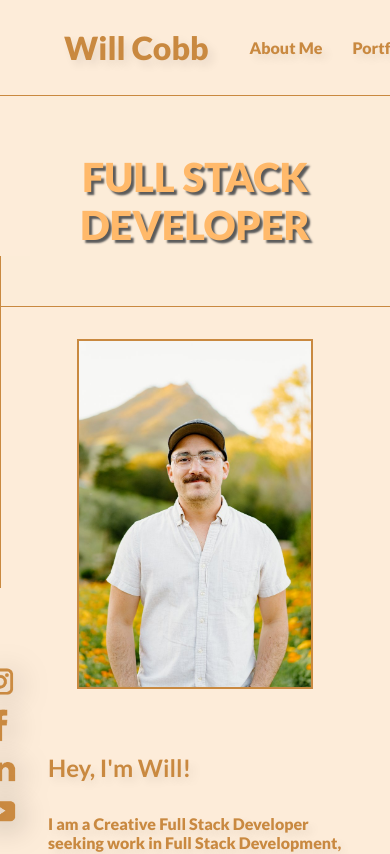
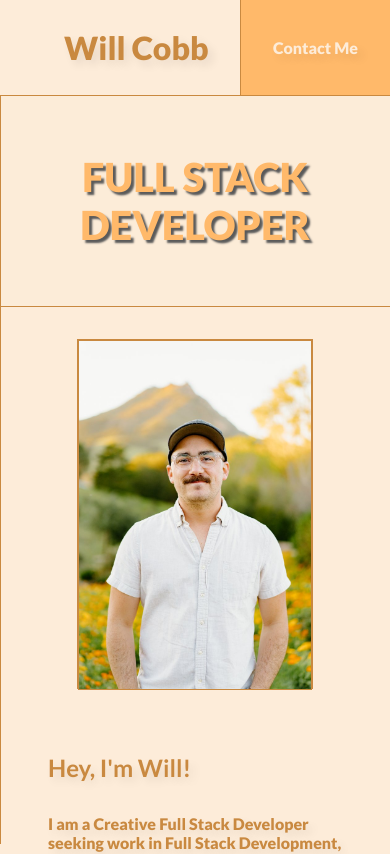
Before and after one commit to 1willcobb/Portfolio-React, a React (Vite) app: page / in a window 390 px wide. Shown: the top 854 px of the page. Built offline with nearby package versions, Linux system fonts and the light colour scheme.

Commit message:
added more to the nav bar

```diff
--- a/src/App.css
+++ b/src/App.css
@@ -1,4 +1,3 @@
-
 * {
   font-family: 'Lato', sans-serif;
   font-weight: 900;
@@ -21,7 +20,6 @@
   --text-pop-subtle: 5px 5px 10px rgba(0, 0, 0, 0.09);
   --text-pop-not-subtle: 5px 5px 15px rgba(0, 0, 0, 0.281);
   --transition-time: .5s ease;
-
 }
 
 html{
@@ -41,12 +39,16 @@ h4 { font-weight: 300; }
   transition: margin var(--transition-time);
 }
 
-header {
-  width: calc(100% - var(--side-bar-size));
-  position: fixed;
-  top: 0;
-  z-index: 999;
-  transition: width var(--transition-time);
+.hidden {
+  opacity: 0;
+  visibility: hidden;
+  transition: opacity var(--transition-time), visibility 0s linear 0.3s;
+}
+
+.hidden.show {
+  opacity: 1;
+  visibility: visible;
+  transition: opacity 10s;
 }
 
 
@@ -86,21 +88,6 @@ footer h4 {
   opacity: 75%;
 }
 
-div {
-  display: flex;
-}
-
-.hidden {
-  opacity: 0;
-  visibility: hidden;
-  transition: opacity var(--transition-time), visibility 0s linear 0.3s;
-}
-
-.hidden.show {
-  opacity: 1;
-  visibility: visible;
-  transition: opacity 10s;
-}
 
 
 .anchor {
@@ -345,7 +332,6 @@ div {
   font-weight: 300;
 }
 
-
 .reachout-button:hover {
   transition: .2s;
   transform: translate(-.1rem, -.1rem);
@@ -361,23 +347,12 @@ div {
 
 @media screen and (max-width: 992px) {
 
-  .header-container {
-    padding-left: 2rem;
-  }
-
   body {
     display: flex;
     flex-direction: column;
     margin-left: 0;
   }
 
-  header {
-    width: 100%;
-    position: fixed;
-    top: 0;
-    left: 0;
-    z-index: 999;
-  }
 
   .social-icons-nav, .side-nav {
     display: none;
@@ -420,10 +395,6 @@ div {
     padding: .1rem .5rem;
   }
 
-  .header-container {
-    padding-left: 1rem;
-  }
-
   .main-body #about-me {
     display: flex;
     flex-direction: column;
@@ -442,9 +413,6 @@ div {
 }
 
 @media screen and (max-width: 450px) {
-  .nav {
-    display: none;
-  }
 
   .banner .video-container iframe {
     display: none;
--- a/src/components/Nav/CallToAction.tsx
+++ b/src/components/Nav/CallToAction.tsx
@@ -2,7 +2,7 @@ import { styled } from "styled-components";
 import { NavLink } from "react-router-dom";
 
 interface Props {
-    children: string,
+  children: string;
 }
 
 const NavLinkStyled = styled(NavLink)`
@@ -10,7 +10,7 @@ const NavLinkStyled = styled(NavLink)`
   justify-content: center;
   align-items: center;
   text-decoration: none;
-  padding: .5rem 2rem;
+  padding: 0.5rem 2rem;
   cursor: pointer;
   white-space: nowrap;
   height: 100%;
@@ -19,20 +19,18 @@ const NavLinkStyled = styled(NavLink)`
   color: var(--background-color);
   &:hover {
     background-color: var(--hover-color);
-    color: var(--background-color)
+    color: var(--background-color);
   }
   &:active {
     background-color: var(--active-color);
-    color:var(--solid-color);
+    color: var(--solid-color);
   }
-`
+`;
 
-const CallToAction = ({children} : Props) => {
+const CallToAction = ({ children }: Props) => {
   return (
-    <NavLinkStyled to="mailto:cobb.will@gmail.com">
-    {children}
-    </NavLinkStyled>
-  )
-}
+    <NavLinkStyled to="mailto:cobb.will@gmail.com">{children}</NavLinkStyled>
+  );
+};
 
-export default CallToAction
+export default CallToAction;
--- a/src/components/Nav/Nav.tsx
+++ b/src/components/Nav/Nav.tsx
@@ -1,66 +1,36 @@
 import { styled } from "styled-components";
-import { HashLink } from "react-router-hash-link";
 import Logo from "./Logo";
 import CallToAction from "./CallToAction";
-
-const NavUL = styled.ul`
-  list-style: none;
-  display: flex;
-  flex: 1 0 0;
-  justify-content: flex-end;
-  padding: 10px 10px;
-  text-decoration: none;
-  white-space: nowrap;
-  transition: width var(--transition-time);
-`;
+import NavLinks from "./NavLinks";
 
 const HeaderContainer = styled.div`
   display: flex;
-  flex: 1 0 0;
   align-items: center;
-  width: 100%;
   height: var(--top-nav-size);
-  z-index: 1;
   border-bottom: var(--borders);
   padding-left: 4rem;
   text-shadow: var(--text-pop-subtle);
-  transition: margin var(--transition-time);
-`;
-
-const HashLinkStyled = styled(HashLink)`
-  text-decoration: none;
-  padding: 5px 15px;
-  cursor: pointer;
-  &:hover {
-    transition: 0.2s;
-    transform: translate(-10px, -10px);
-    color: var(--hover-color);
+  width: calc(100% - var(--side-bar-size));
+  position: fixed;
+  top: 0;
+  z-index: 999;
+  @media (max-width: 992px) {
+    width: 100%;
+    position: fixed;
+    justify-content: space-between;
+    top: 0;
+    left: 0;
+    z-index: 999;
   }
 `;
 
 const Nav = () => {
   return (
-    <header>
-      <HeaderContainer>
-        <Logo />
-        <NavUL>
-          <li>
-            <HashLinkStyled to="/pathLink#about-me-anchor">
-              About Me
-            </HashLinkStyled>
-          </li>
-          <li>
-            <HashLinkStyled to="/pathLink#portfolio-anchor">
-              Portfolio
-            </HashLinkStyled>
-          </li>
-          <li>
-            <HashLinkStyled to="/pathLink#resume-anchor">Resume</HashLinkStyled>
-          </li>
-        </NavUL>
-        <CallToAction>Contact Me</CallToAction>
-      </HeaderContainer>
-    </header>
+    <HeaderContainer>
+      <Logo />
+      <NavLinks />
+      <CallToAction>Contact Me</CallToAction>
+    </HeaderContainer>
   );
 };
 
--- a/src/components/Nav/NavLinks.tsx
+++ b/src/components/Nav/NavLinks.tsx
@@ -1,9 +1,47 @@
-import React from 'react'
+import { styled } from "styled-components";
+import { HashLink } from "react-router-hash-link";
+
+const NavUL = styled.ul`
+  list-style: none;
+  display: flex;
+  flex: 1 0 0;
+  justify-content: flex-end;
+  padding: 10px 10px;
+  text-decoration: none;
+  white-space: nowrap;
+  transition: width var(--transition-time);
+  @media (max-width: 750px) {
+    display: none;
+  }
+`;
+
+const HashLinkStyled = styled(HashLink)`
+  text-decoration: none;
+  padding: 5px 15px;
+  cursor: pointer;
+  &:hover {
+    transition: 0.2s;
+    transform: translate(-10px, -10px);
+    color: var(--hover-color);
+  }
+`;
 
 const NavLinks = () => {
   return (
-    <div>NavLinks</div>
-  )
-}
+    <NavUL>
+      <li>
+        <HashLinkStyled to="/pathLink#about-me-anchor">About Me</HashLinkStyled>
+      </li>
+      <li>
+        <HashLinkStyled to="/pathLink#portfolio-anchor">
+          Portfolio
+        </HashLinkStyled>
+      </li>
+      <li>
+        <HashLinkStyled to="/pathLink#resume-anchor">Resume</HashLinkStyled>
+      </li>
+    </NavUL>
+  );
+};
 
-export default NavLinks
+export default NavLinks;
--- a/src/components/SideNav.tsx
+++ b/src/components/SideNav.tsx
@@ -23,6 +23,7 @@ const MenuButton = styled.div`
   align-self: center;
   padding: 10px 10px;
   border: none;
+  background-color: transparent;
 `;
 
 const MenuButtonImg = styled.img`
@@ -75,6 +76,9 @@ const SocialIcons = styled.div`
     transform: translate(-0.1rem, -0.1rem);
     opacity: 75%;
   }
+  @media (max-width: 992px) {
+    display:none;
+  }
 `;
 
 const HashLinkStyled = styled(HashLink)`
@@ -126,13 +130,10 @@ const SideNav = () => {
 
   return (
     <SideNavStyled>
-      <MenuButton id="menu-button" onClick={toggleSideBar}>
+      <MenuButton onClick={toggleSideBar}>
         <MenuButtonImg src="icons/brown-icon-ham.png" alt="Ham menu" />
       </MenuButton>
-      <SideNavHeaders
-        id="menu"
-        className={`${sideBarEnabled ? "show" : "hidden"}`}
-      >
+      <SideNavHeaders className={`${sideBarEnabled ? "show" : "hidden"}`}>
         <ul>
           <li>
             <HashLinkStyled to="/pathLink#about-me-anchor">
```
